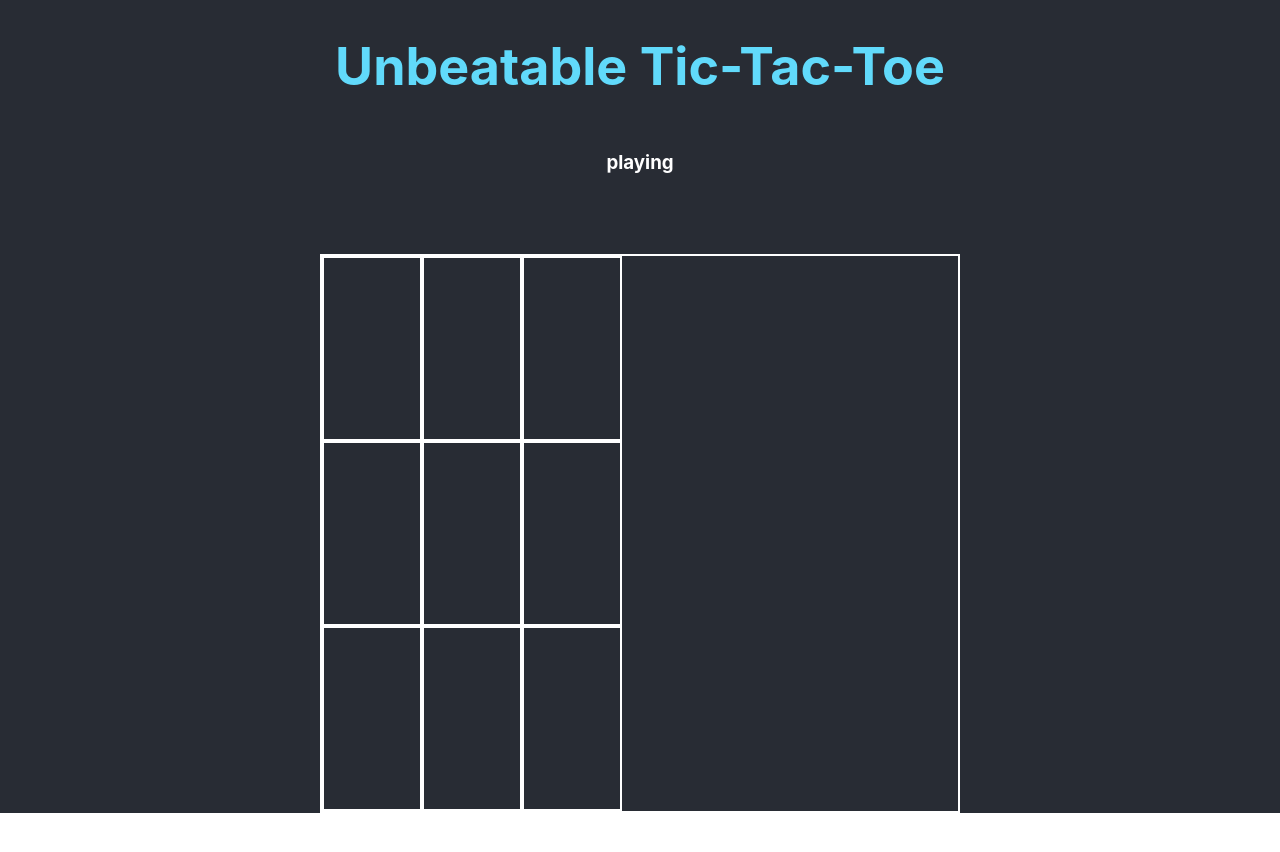
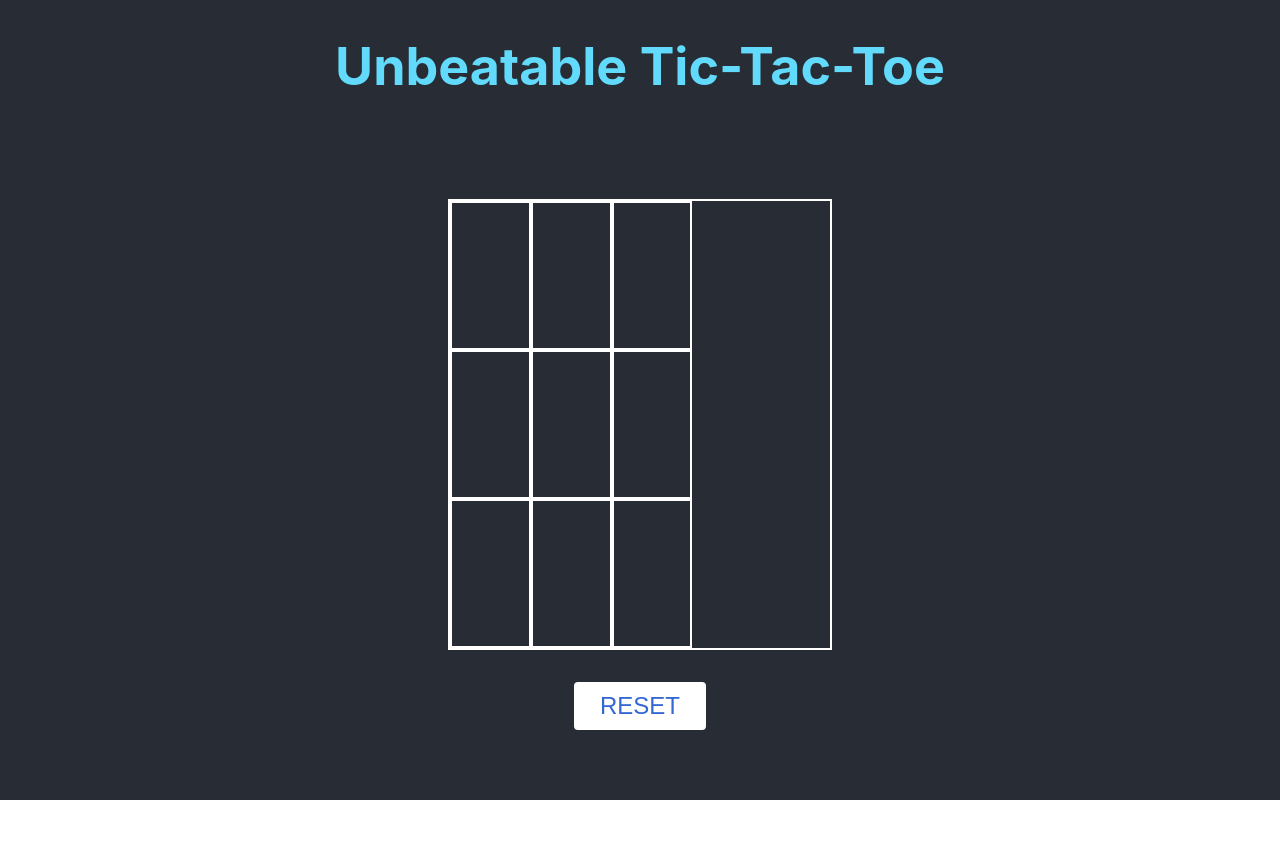
Before and after one commit to KaoruDev/minimax-tic-tac-toe, a React (Create React App) app in the folder tic_tac_toe/: page / in a window 1280 px wide. Shown: the top 852 px of the page. After the commit the page ends 800 px from the top, so only its background shows below. Built offline with nearby package versions, Linux system fonts and the light colour scheme.

Commit message:
Add a reset button to clear the board and switch square and board styles to use css variables

```diff
--- a/tic_tac_toe/src/components/board/Board.js
+++ b/tic_tac_toe/src/components/board/Board.js
@@ -1,13 +1,15 @@
 import React from 'react';
 import Square from '../square/Square';
 import styles from './Board.module.css';
-import {useSelector} from "react-redux";
+import {useDispatch, useSelector} from "react-redux";
 import {batchArray} from "../../utils/arrayUtils";
+import {reset} from "./boardSlice";
 
 export default function Board() {
   const squares = useSelector((state) => state.board.squareStates);
   const gameState = useSelector((state) => state.board.gameState);
   const squaresByRow = batchArray(squares, 3);
+  const dispatch = useDispatch();
 
   const renderRows = () => (
     squaresByRow.map((row, rowIdx) => (
@@ -28,11 +30,15 @@ export default function Board() {
     ))
   );
 
+
   return (
     <>
-      <h3>{gameState}</h3>
+      <h3 className={styles.header}>{gameState}</h3>
       <div className={styles.board}>
         {renderRows()}
+      </div>
+      <div>
+        <button className={styles.resetButton} onClick={() => dispatch(reset())}>RESET</button>
       </div>
     </>
   );
--- a/tic_tac_toe/src/components/board/Board.module.css
+++ b/tic_tac_toe/src/components/board/Board.module.css
@@ -1,10 +1,19 @@
+@value colors: "../../styles/colors.css";
+@value background, highlight from colors;
+
 .board {
     display: flex;
     flex-wrap: wrap;
     justify-content: center;
-    margin: 5rem auto;
-    max-width: 50vw;
+    margin: 2rem auto;
+    max-width: 30vw;
     border: 2px #ffffff solid;
+}
+
+.header {
+    margin: 1rem auto;
+    min-height: 1.17rem;
+    line-height: 1.17rem;
 }
 
 .row {
@@ -12,3 +21,18 @@
     width: 50vw;
     flex-grow: 1;
 }
+
+.resetButton {
+    background: background;
+    color: highlight;
+    border: #ffffff 2px solid;
+    font-size: 1.5rem;
+    border-radius: 0.25rem;
+    padding: 0.5rem 1.5rem;
+    cursor: pointer;
+}
+
+.resetButton:hover {
+    background: highlight;
+    color: #ffffff;
+}
--- a/tic_tac_toe/src/components/board/boardSlice.js
+++ b/tic_tac_toe/src/components/board/boardSlice.js
@@ -4,20 +4,27 @@ import * as BoardUtils from '../../utils/boardUtils';
 import BoardLogic from "./BoardLogic";
 
 export const GAME_STATES = {
-  playing: 'playing',
+  playing: '',
   playerWon: 'YOU WIN!',
   playerLose: 'YOU LOSE!',
   draw: 'DRAW'
-}
+};
+
+const INITIAL_STATE = {
+  gameState: GAME_STATES.playing,
+  squareStates: Array(9).fill(null),
+  playerMarker: 'x'
+};
 
 export const boardSlice = createSlice({
   name: 'board',
-  initialState: {
-    gameState: GAME_STATES.playing,
-    squareStates: Array(9).fill(null),
-    playerMarker: 'x'
-  },
+  initialState: {...INITIAL_STATE},
   reducers: {
+    reset: (state) => {
+      state.gameState = GAME_STATES.playing;
+      state.squareStates = [...INITIAL_STATE.squareStates];
+      state.playerMarker = INITIAL_STATE.playerMarker;
+    },
     move: (state, { payload }) => {
       let board = state.squareStates;
       board[payload.squareIdx] = state.playerMarker;
@@ -47,5 +54,5 @@ export const boardSlice = createSlice({
   }
 });
 
-export const { move } = boardSlice.actions;
+export const { move, reset } = boardSlice.actions;
 export default boardSlice.reducer;
--- a/tic_tac_toe/src/components/square/Square.module.css
+++ b/tic_tac_toe/src/components/square/Square.module.css
@@ -1,16 +1,19 @@
+@value colors: "../../styles/colors.css";
+@value highlight from colors;
+
 .square {
     border: 2px #ffffff solid;
     flex: 1 25vw auto;
     background: transparent;
     cursor: pointer;
     color: #fff;
-    font-size: 10rem;
+    font-size: 8rem;
     padding: 0;
     font-family: monospace;
 }
 
 .square:hover {
-    border-color: #61dafb;
+    border-color: highlight;
 }
 
 .disabled:hover {
--- /dev/null
+++ b/tic_tac_toe/src/styles/colors.css
@@ -0,0 +1,2 @@
+@value highlight: #61dafb;
+@value background: #282c34;
```
